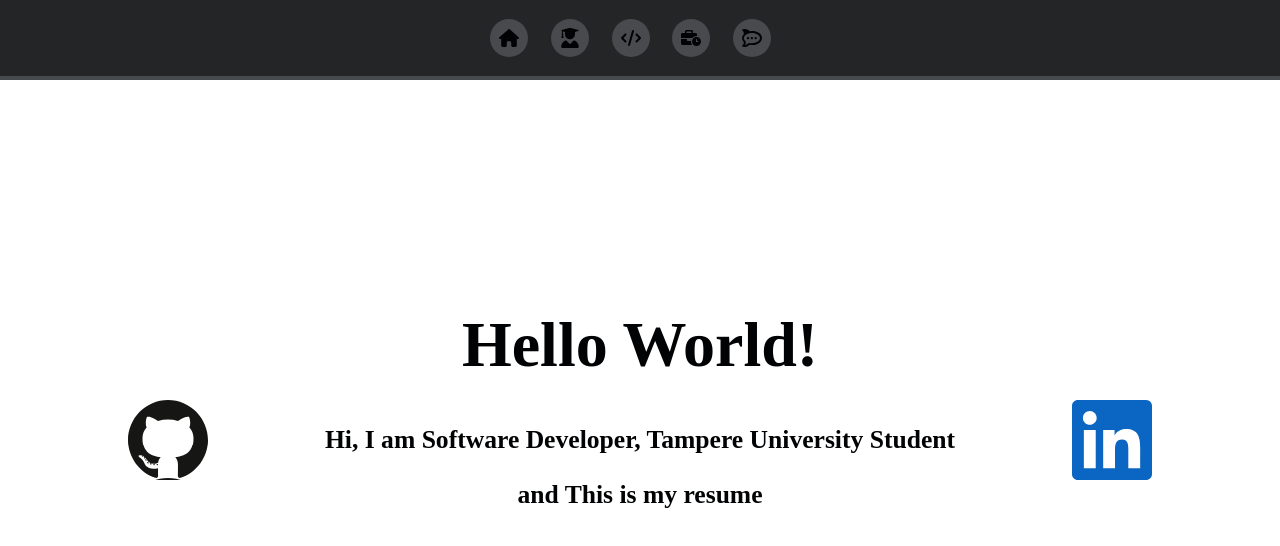
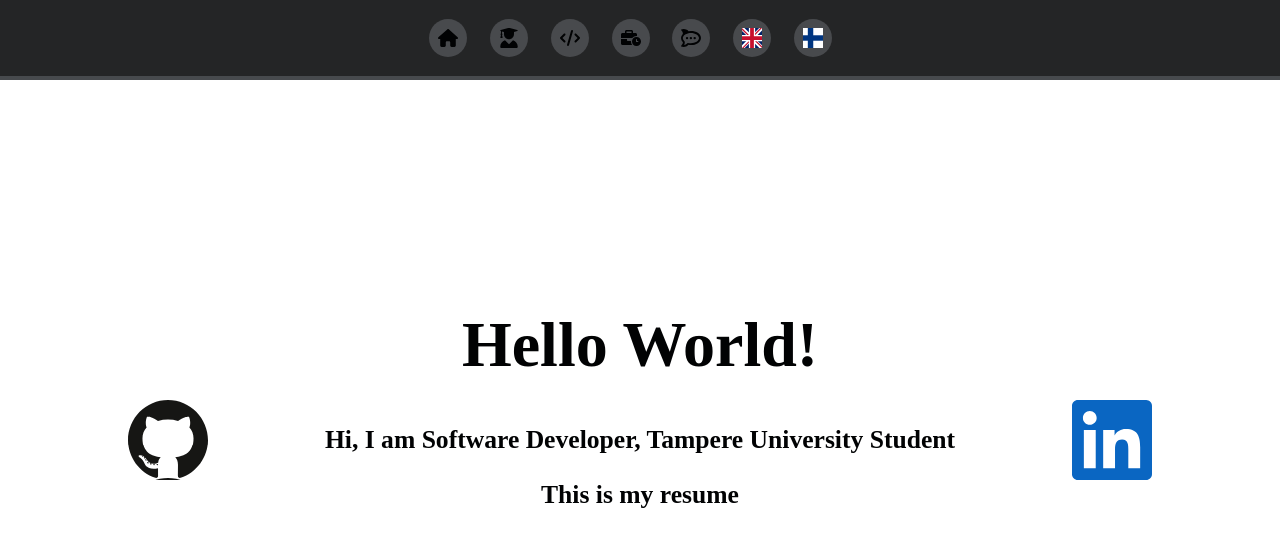
Before and after one commit to Haaparanta/curriculum_vitae, a React (Create React App) app in the folder cv/: page / in a window 1280 px wide. Shown: the top 546 px of the page. Built offline with nearby package versions, Linux system fonts and the light colour scheme.

Commit message:
added language selector

```diff
--- a/cv/src/App.tsx
+++ b/cv/src/App.tsx
@@ -10,9 +10,18 @@ import ChatPage from './component/chatPage';
 
 function App(): JSX.Element {
   const [pageNumber, setPageNumber] = useState(0);
+  const [language, setLanguage] = useState(true); // true = english, false = Finnish
 
   const setPageNumberTo = (pageNumber: number) => {
-    setPageNumber(pageNumber);
+    if (pageNumber >= 0 && pageNumber < 100) {
+      setPageNumber(pageNumber);
+    } else {
+      if (pageNumber === 100) {
+        setLanguage(true);
+      } else {
+        setLanguage(false);
+      }
+    }
   };
 
   console.log(pageNumber);
@@ -21,7 +30,7 @@ function App(): JSX.Element {
     return (
       <>
         <NavBar setPageNumberTo={setPageNumberTo} />
-        <FrontPage />
+        <FrontPage language={language}/>
       </>
     );
   } else if (pageNumber === 1) {
--- a/cv/src/component/frontPage.tsx
+++ b/cv/src/component/frontPage.tsx
@@ -1,13 +1,14 @@
 import React from "react";
 import './frontPage.css';
 
-const FrontPage = () => {
+const FrontPage = ({language}: {language:boolean}) => {
+    if (language) {
         return (
             <>
                 <div className='welcomeText'>
                     <h1>Hello World!</h1>
                     <h3>Hi, I am Software Developer, Tampere University Student</h3>
-                <h3>and This is my resume</h3>
+                    <h3>This is my resume</h3>
                 </div>
                 <a href='https://github.com/Haaparanta' className='github' target="_blank" rel="noreferrer">
                 </a>
@@ -15,6 +16,19 @@ const FrontPage = () => {
                 </a>
             </>
         );
+    } else {
+        return (
+            <>
+                <div className='welcomeText'>
+                    <h3>Hei, olen ohjelmoija, Tampereen yliopisto opiskelija</h3>
+                    <h3>ja tämä on minun netti portfolio</h3>
+                </div>
+                <a href='https://github.com/Haaparanta' className='github' target="_blank" rel="noreferrer"> </a>
+                <a href='https://www.linkedin.com/in/vesahaaparanta/' className='linkedin' target="_blank" rel="noreferrer"> </a>
+            </>
+        );
+    };
+
 }
 
 
--- a/cv/src/component/navBar.css
+++ b/cv/src/component/navBar.css
@@ -14,16 +14,17 @@ body {
   --border-radius: 0px;
   --speed: 500ms;
 }
+
 ul {
   list-style: none;
   margin: 0;
   padding: 0;
 }
+
 a {
   color: var(--text-color);
   text-decoration: none;;
 }
-
 
 /* Top Navigation Bar */
 /* <nav> */
@@ -67,3 +68,27 @@ a {
   width: 20px;
   height: 20px;
 }
+
+.language {
+  --button-size: calc(var(--nav-size) * 0.5);
+  width: var(--button-size);
+  height: var(--button-size);
+  background-color: #484a4d;
+  border-radius: 50%;
+  padding: 5px;
+  margin: 2px;
+  display: flex;
+  align-items: center;
+  justify-content: center;
+  transition: filter 300ms;
+}
+
+.language:hover {
+  filter: brightness(1.5);
+}
+
+.language svg {
+  fill: var(--text-color);
+  width: 20px;
+  height: 20px;
+}
--- a/cv/src/component/navBar.tsx
+++ b/cv/src/component/navBar.tsx
@@ -29,6 +29,16 @@ const NavBar = ({setPageNumberTo}: {setPageNumberTo: any}) => {
           {<svg xmlns="http://www.w3.org/2000/svg" viewBox="0 0 576 512"><path d="M284.046,224.8a34.114,34.114,0,1,0,34.317,34.113A34.217,34.217,0,0,0,284.046,224.8Zm-110.45,0a34.114,34.114,0,1,0,34.317,34.113A34.217,34.217,0,0,0,173.6,224.8Zm220.923,0a34.114,34.114,0,1,0,34.317,34.113A34.215,34.215,0,0,0,394.519,224.8Zm153.807-55.319c-15.535-24.172-37.31-45.57-64.681-63.618-52.886-34.817-122.374-54-195.666-54a405.975,405.975,0,0,0-72.032,6.357,238.524,238.524,0,0,0-49.51-36.588C99.684-11.7,40.859.711,11.135,11.421A14.291,14.291,0,0,0,5.58,34.782C26.542,56.458,61.222,99.3,52.7,138.252c-33.142,33.9-51.112,74.776-51.112,117.337,0,43.372,17.97,84.248,51.112,118.148,8.526,38.956-26.154,81.816-47.116,103.491a14.284,14.284,0,0,0,5.555,23.34c29.724,10.709,88.549,23.147,155.324-10.2a238.679,238.679,0,0,0,49.51-36.589A405.972,405.972,0,0,0,288,460.14c73.313,0,142.8-19.159,195.667-53.975,27.371-18.049,49.145-39.426,64.679-63.619,17.309-26.923,26.07-55.916,26.07-86.125C574.394,225.4,565.634,196.43,548.326,169.485ZM284.987,409.9a345.65,345.65,0,0,1-89.446-11.5l-20.129,19.393a184.366,184.366,0,0,1-37.138,27.585,145.767,145.767,0,0,1-52.522,14.87c.983-1.771,1.881-3.563,2.842-5.356q30.258-55.68,16.325-100.078c-32.992-25.962-52.778-59.2-52.778-95.4,0-83.1,104.254-150.469,232.846-150.469s232.867,67.373,232.867,150.469C517.854,342.525,413.6,409.9,284.987,409.9Z"/></svg>}
         </button>
       </li>
+      <li className="nav-item">
+        <button className="language" onClick={() => setPageNumberTo(100)}>
+          {<svg xmlns="http://www.w3.org/2000/svg" id="flag-icons-gb" viewBox="0 0 512 512"><path fill="#012169" d="M0 0h512v512H0z"/><path fill="#FFF" d="M512 0v64L322 256l190 187v69h-67L254 324 68 512H0v-68l186-187L0 74V0h62l192 188L440 0z"/><path fill="#C8102E" d="m184 324 11 34L42 512H0v-3l184-185zm124-12 54 8 150 147v45L308 312zM512 0 320 196l-4-44L466 0h46zM0 1l193 189-59-8L0 49V1z"/><path fill="#FFF" d="M176 0v512h160V0H176zM0 176v160h512V176H0z"/><path fill="#C8102E" d="M0 208v96h512v-96H0zM208 0v512h96V0h-96z"/></svg>}
+        </button>
+      </li>
+      <li className="nav-item">
+        <button className="language" onClick={() => setPageNumberTo(101)}>
+          {<svg xmlns="http://www.w3.org/2000/svg" id="flag-icons-fi" viewBox="0 0 512 512"><path fill="#fff" d="M0 0h512v512H0z"/><path fill="#003580" d="M0 186.2h512v139.6H0z"/><path fill="#003580" d="M123.2 0h139.6v512H123.1z"/></svg>}
+        </button>
+      </li>
     </NavBarList>
   );
 };
--- a/cv/src/component/projectPage.css
+++ b/cv/src/component/projectPage.css
@@ -12,6 +12,8 @@
   flex-direction: column;
   margin: 0 auto;
   padding: 0 var(--margin);
+  justify-content: center;
+  align-items: center;
 }
 
 .project-list-item h3 {
@@ -21,6 +23,7 @@
   padding: var(--padding);
   font-weight: bold;
   line-height: var(--line-height);
+  text-align: center;
 }
 
 .project-list-item p {
@@ -28,4 +31,5 @@
   font-size: var(--text-font-size);
   margin: var(--margin);
   padding: var(--padding);
+  text-align: center;
 }
```
Also changed, not shown: cv/src/component/workPage.css (+8 -14 lines), cv/src/images/fi.svg (added), cv/src/images/gb.svg (added). Lines whose indentation alone changed are shown as unchanged.
